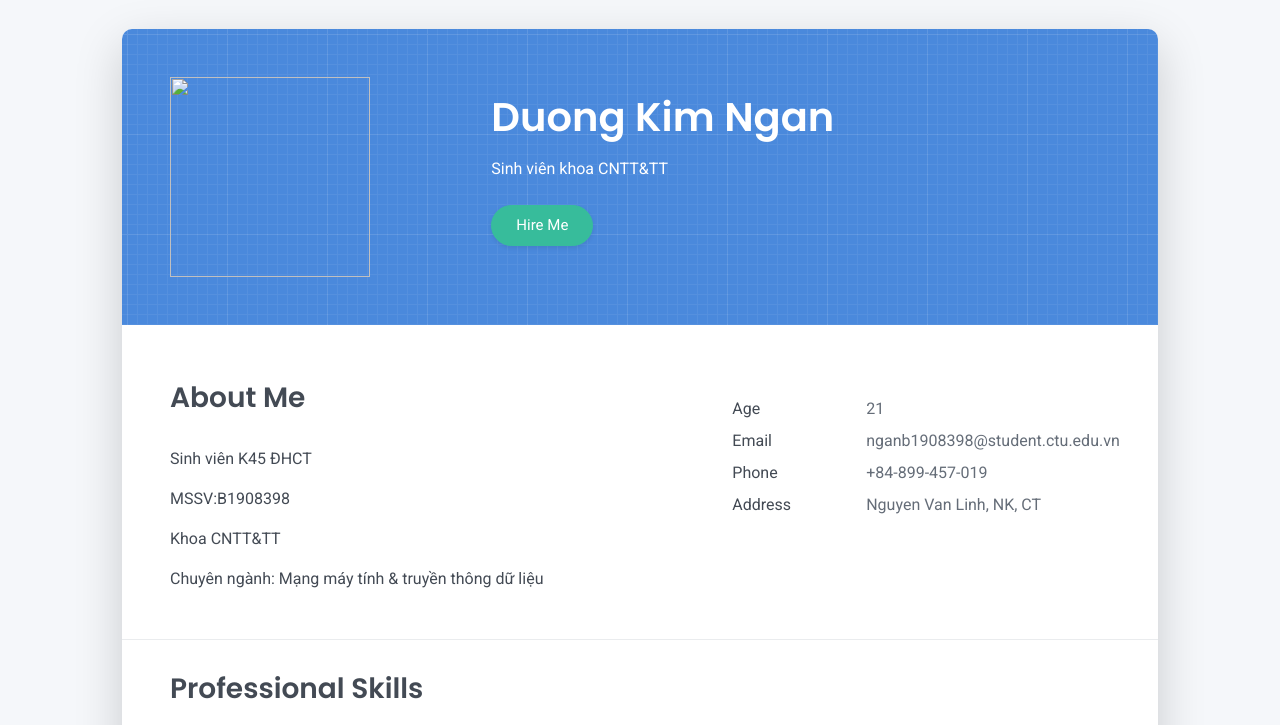
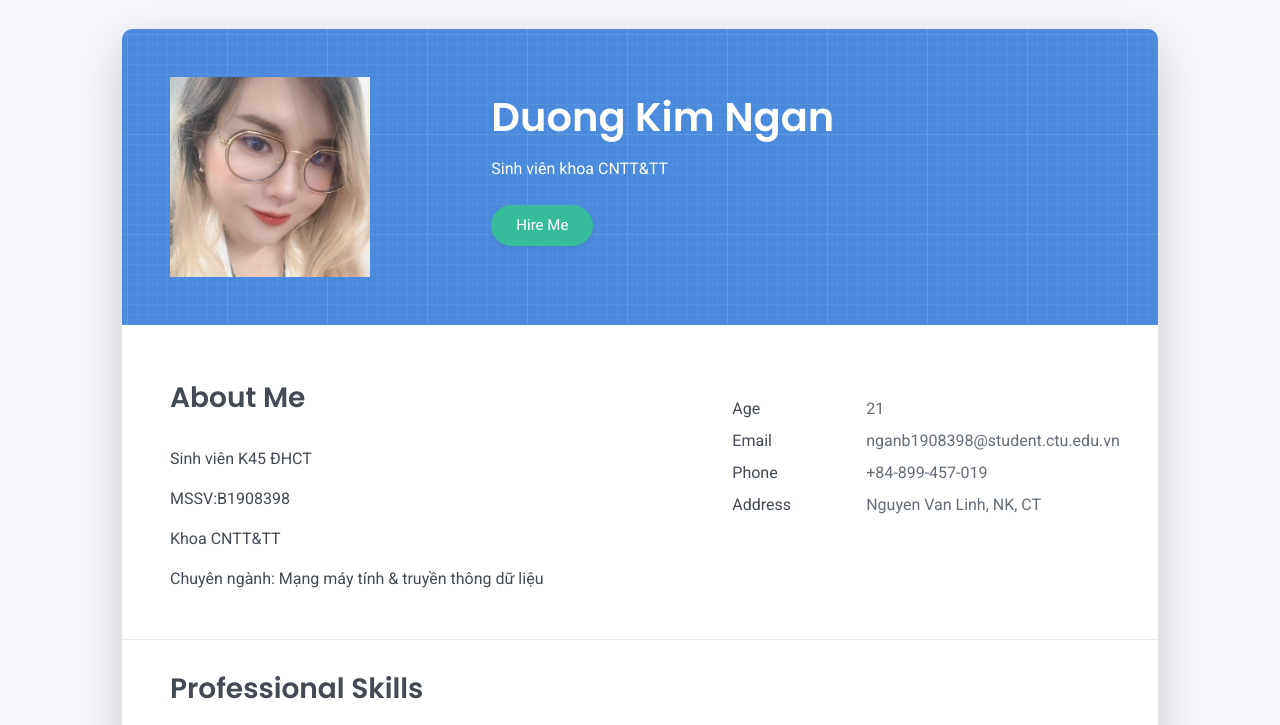
Before and after one commit to nganb1908398/CT424_N2, a plain HTML site: page index.html in a window 1280 px wide. Shown: the part 75-800 px from the top of the page. Drawn offline with Linux system fonts and the light colour scheme.

Commit message:
Update index.html

```diff
--- a/index.html
+++ b/index.html
@@ -49,7 +49,7 @@
                 <div class="cover-bg p-3 p-lg-4 text-white">
                     <div class="row">
                         <div class="col-lg-4 col-md-5">
-                            <div><img src="image/avatar.jpg" width="200" height="200" /></div>
+                            <div><img src="images/avatar.jpg" width="200" height="200" /></div>
                         </div>
                         <div class="col-lg-8 col-md-7 text-center text-md-start">
                             <h2 class="h1 mt-2" data-aos="fade-left" data-aos-delay="0">Duong Kim Ngan</h2>
```
